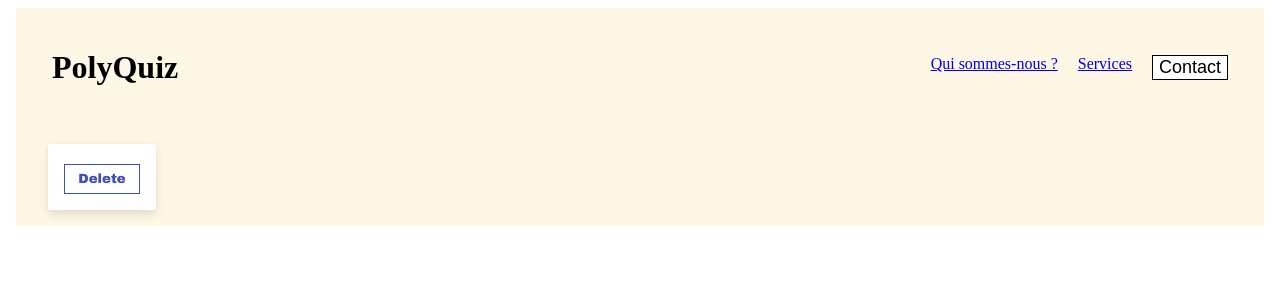
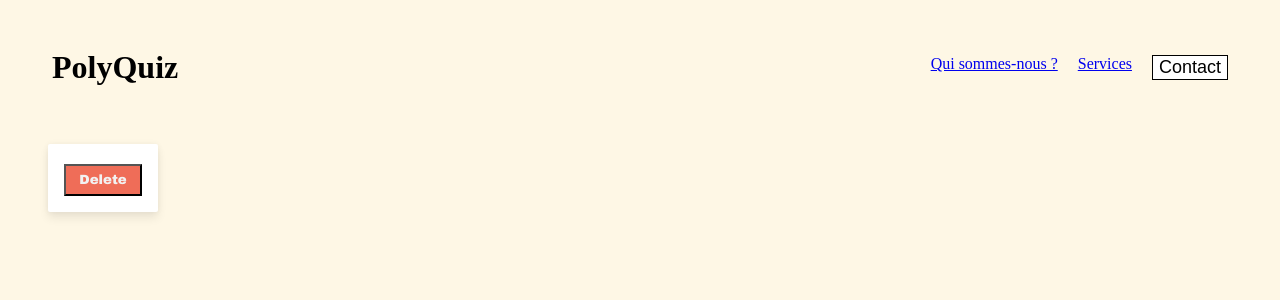
Before and after one commit to 2019-2020-ps6/2022-2023-ps6-lesdalton, an Angular app in the folder front-end/: page /user in a window 1280 px wide. Shown: the top 300 px of the page. Built offline with nearby package versions, Linux system fonts and the light colour scheme.

Commit message:
whole page in the same color

```diff
--- a/front-end/src/app/app.component.scss
+++ b/front-end/src/app/app.component.scss
@@ -1,5 +1,4 @@
-
-@import '../styles/card';
+@import "../styles/card";
 
 .navigation{
   text-decoration: none;
@@ -8,10 +7,8 @@
 .main-content {
   padding: 0 1em 0 1em;
   min-height: 100%;
-
 }
 
 html, body {
-  height: 100%;
   background-color: #FEF7E5;
 }
--- a/front-end/src/styles.scss
+++ b/front-end/src/styles.scss
@@ -1 +1,3 @@
-/* You can add globall styles to this file, and also import other style files */
+html, body {
+  background-color: #FEF7E5;
+}
--- a/front-end/src/styles/card.scss
+++ b/front-end/src/styles/card.scss
@@ -5,10 +5,9 @@
   border-radius: 2px;
   display: inline-block;
   margin: 1rem;
-  position: relative;
+  position: center;
   box-shadow: 0 6px 10px rgba(0, 0, 0, 0.08), 0 0 6px rgba(0, 0, 0, 0.05);
   padding: 0 1em 1em 1em;
-
   font-family: "Arial Black";
 }
 
@@ -24,17 +23,9 @@
   background-color: #EF6D58;
   color: #f2f2f2;
   font-family: "Arial Black";
-
+  padding: 0.5em 1em;
 }
 
-.button-card {
-  background-color: $white;
-  border: solid 1px $blue;
-  color: $blue;
-  font-weight: bold;
-
-  padding: 0.5em 1em;
-}
 
 .button-card:hover {
   cursor: pointer;
```
